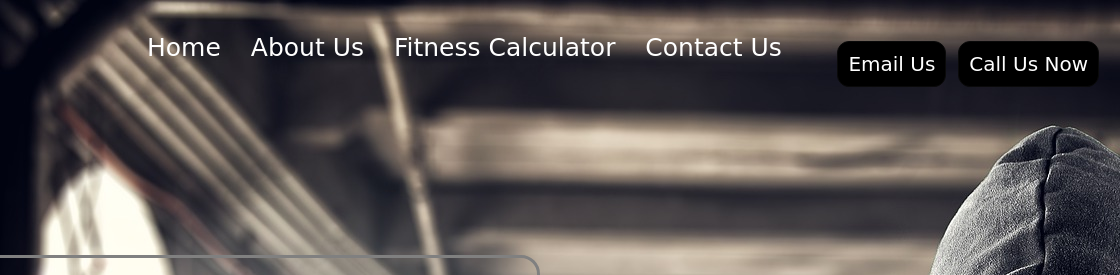
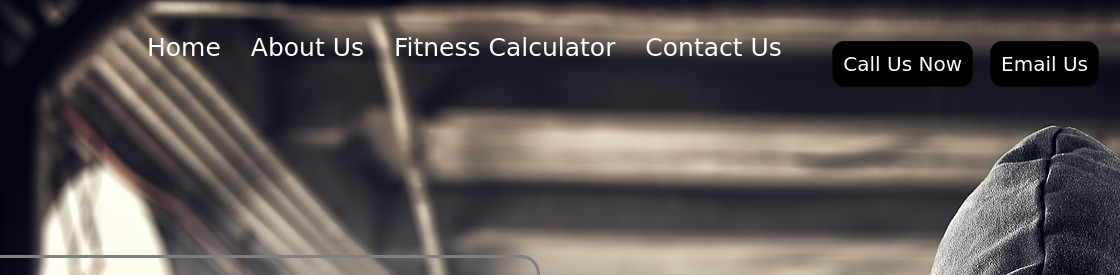
Before and after one commit to Karan11000/Karan1, a plain HTML site: page index.html in a window 1280 px wide. Shown: the top 275 px of the page, 160-1280 px from the left. Drawn offline with Linux system fonts and the light colour scheme; a web font is replaced by a local one.

Commit message:
Update index.html

```diff
--- a/index.html
+++ b/index.html
@@ -73,9 +73,6 @@
             position: absolute;
             right: 15px;
             top: 35px;
-        }
-        .right button{
-            float: right;
         }
         .btn{
             background-color: black;
```
